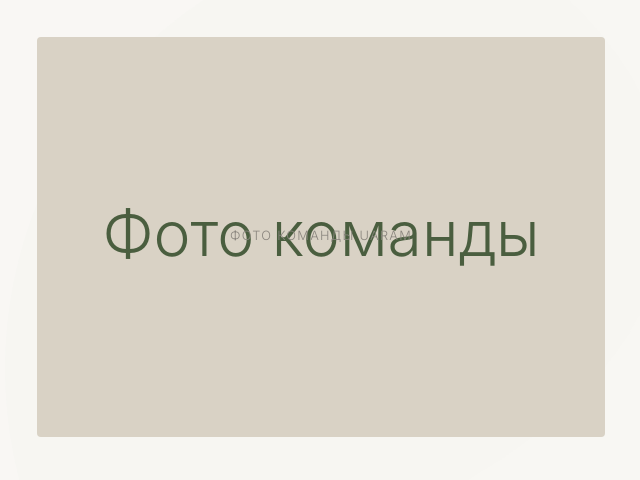
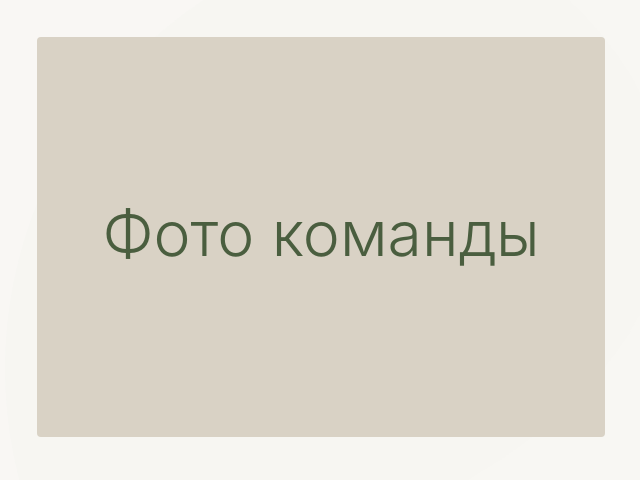
Before and after one commit to Atadais/Uaram, a plain HTML site: page work.html in a window 1280 px wide. Shown: the part 294-774 px from the top of the page, 635-1275 px from the left. Drawn offline with nearby package versions, Linux system fonts and the light colour scheme; a web font is replaced by a local one.

Commit message:
Update work.html

```diff
--- a/work.html
+++ b/work.html
@@ -328,7 +328,6 @@
         <div class="work-image">
           <!-- ДЛЯ РАЗРАБОТЧИКА: Вставить фото команды или атмосферы работы -->
           <!-- <img src="team-photo.jpg" alt="Команда Uaram" /> -->
-          Фото команды Uaram
         </div>
       </div>
     </div>
```
